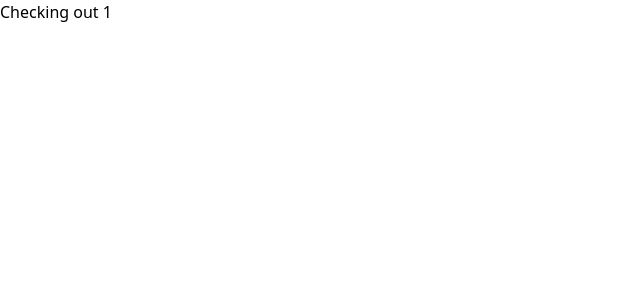
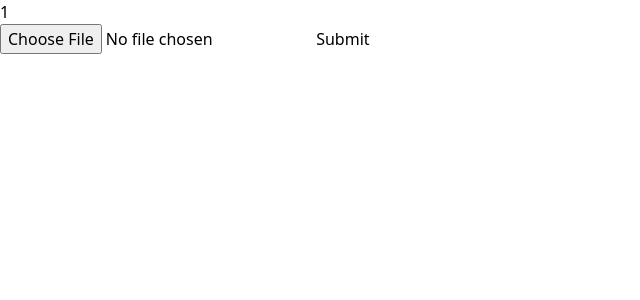
Before and after one commit to smtnhacker/acsys, a SvelteKit app in the folder client/: page /problem/1/view in a window 1280 px wide. Shown: the top 300 px of the page, without its empty margins (0-640 px from the left). Built offline with nearby package versions, Linux system fonts and the light colour scheme.

Commit message:
add: user submit

```diff
--- a/client/src/routes/problem/[slug]/view/+page.svelte
+++ b/client/src/routes/problem/[slug]/view/+page.svelte
@@ -1,7 +1,45 @@
 <script>
     export let data;
+    let attemptInput;
+
+    async function handleSubmit(event) {
+        event.preventDefault();
+        const toSubmit = new FormData();
+        toSubmit.append('attempt', attemptInput.files[0])
+
+        try {
+            console.log("Submitting", toSubmit);
+            const response = await fetch(`http://localhost:8000/${data.slug}/submit`, {
+                method: "POST",
+                body: toSubmit
+            })
+            console.log(await response.json())
+
+            if (response.ok) {
+                goto(`/problem/${formData.code}/view`);
+            } else {
+                console.error("Upload Failed")
+            }
+        } catch (err) {
+            console.error('An error occurred', err)
+        }
+    }
+
 </script>
 
 <div>
-    Checking out {data.slug}
+    <p>
+        {data.slug}
+    </p>
+
+    <form on:submit={handleSubmit}>
+        <input
+            type="file"
+            name="attempt"
+            bind:this={attemptInput}>
+        <input
+            class="cursor-pointer"
+            type="submit"
+            value="Submit">
+    </form>
 </div>
```
